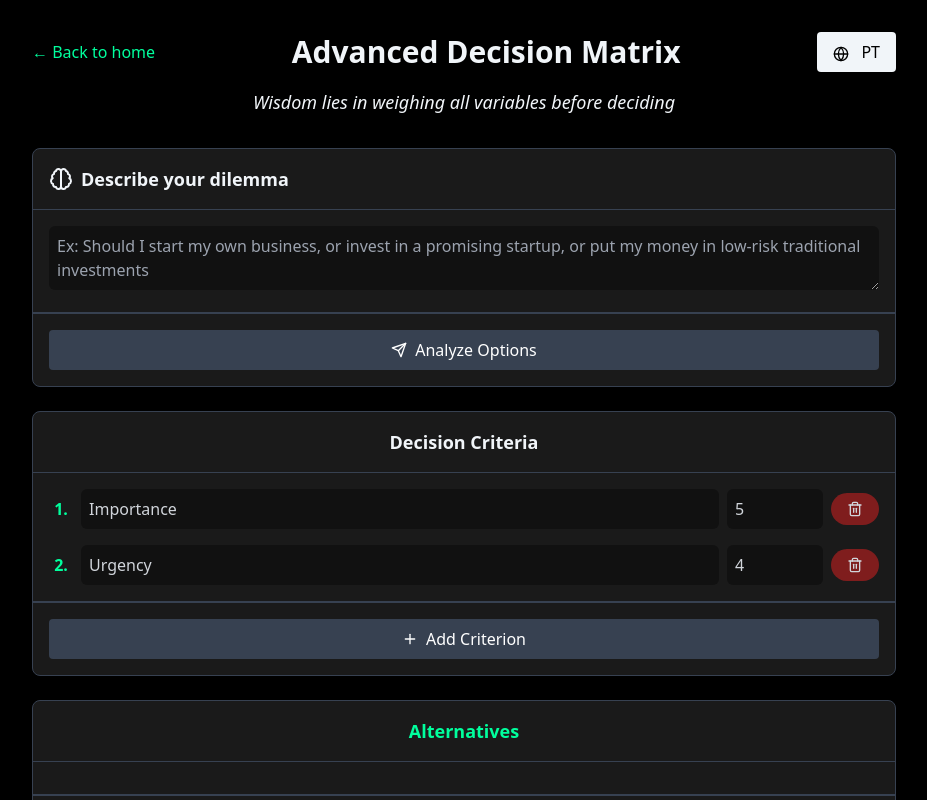
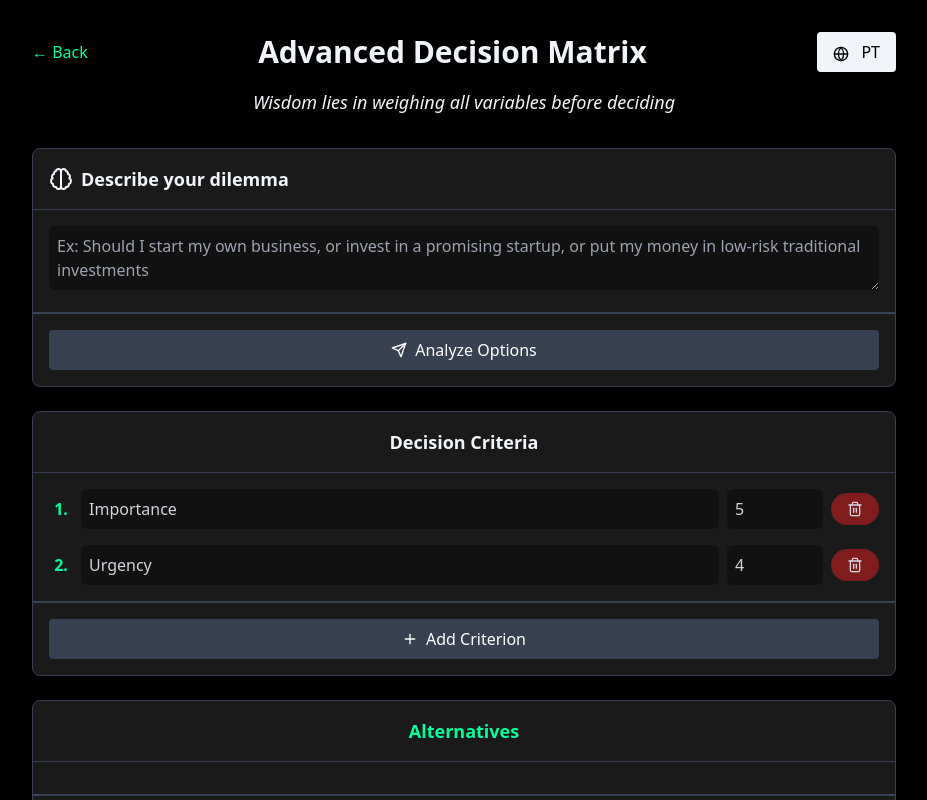
Before and after one commit to beloureiro/NS3, a React (Create React App) app: page /NS3/decision-helper in a window 1280 px wide. Shown: the top 800 px of the page, without its empty margins (176-1103 px from the left). Built offline with nearby package versions, Linux system fonts and the light colour scheme.

Commit message:
logo updated

```diff
--- a/src/tools/DecisionHelper/DecisionHelper.js
+++ b/src/tools/DecisionHelper/DecisionHelper.js
@@ -123,7 +123,7 @@ const DecisionHelper = () => {
   return (
     <div className="p-4 min-h-screen bg-black text-gray-300 font-sans antialiased">
       <div className="flex justify-between items-center mb-4">
-        <Link to="/" className="text-[#00ff9d] hover:underline">&larr; Back to home</Link>
+        <Link to="/" className="text-[#00ff9d] hover:underline">&larr; Back</Link>
         <h1 className="text-3xl font-bold text-[#f1f5f9]">{t.title}</h1>
         <Button onClick={toggleLanguage} className="bg-[#f1f5f9] hover:bg-[#00864c] text-black">
           <Globe className="mr-2 h-4 w-4 inline" /> {language === 'en' ? 'PT' : 'EN'}
```
Also changed, not shown: public/logo192.png.
